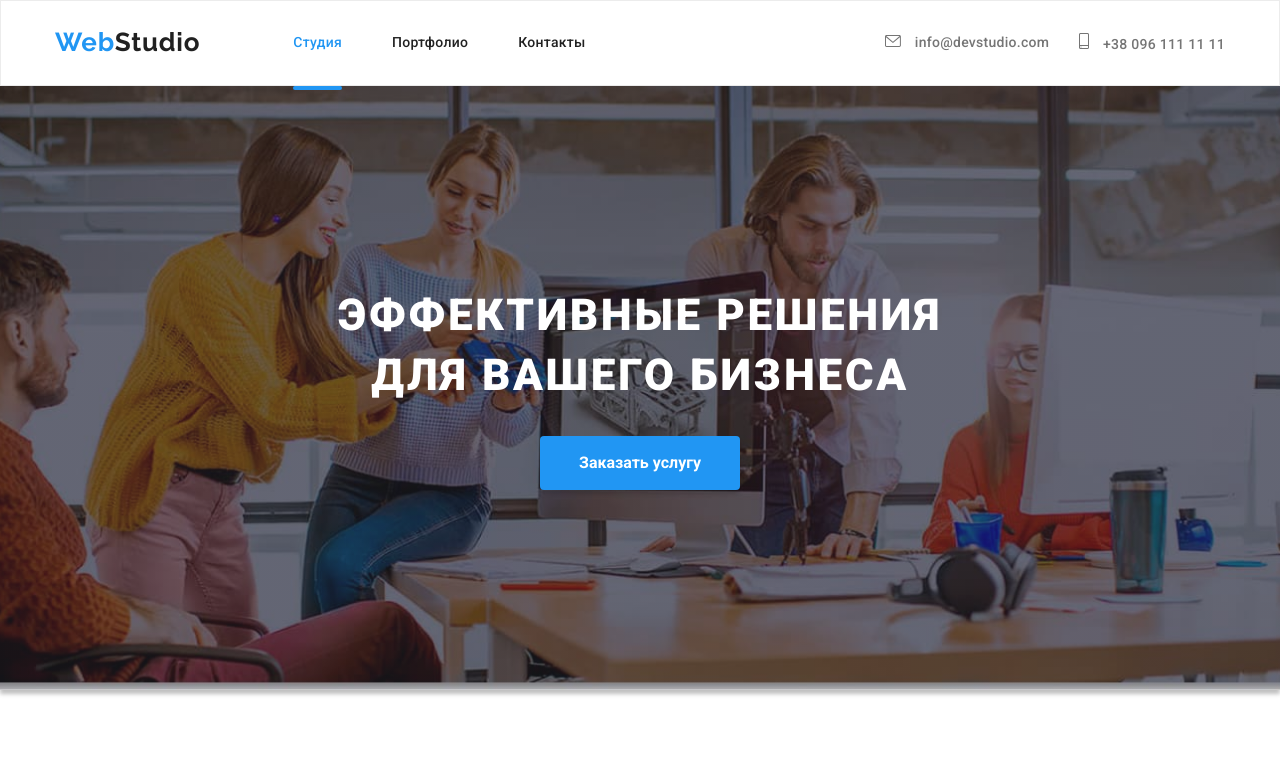
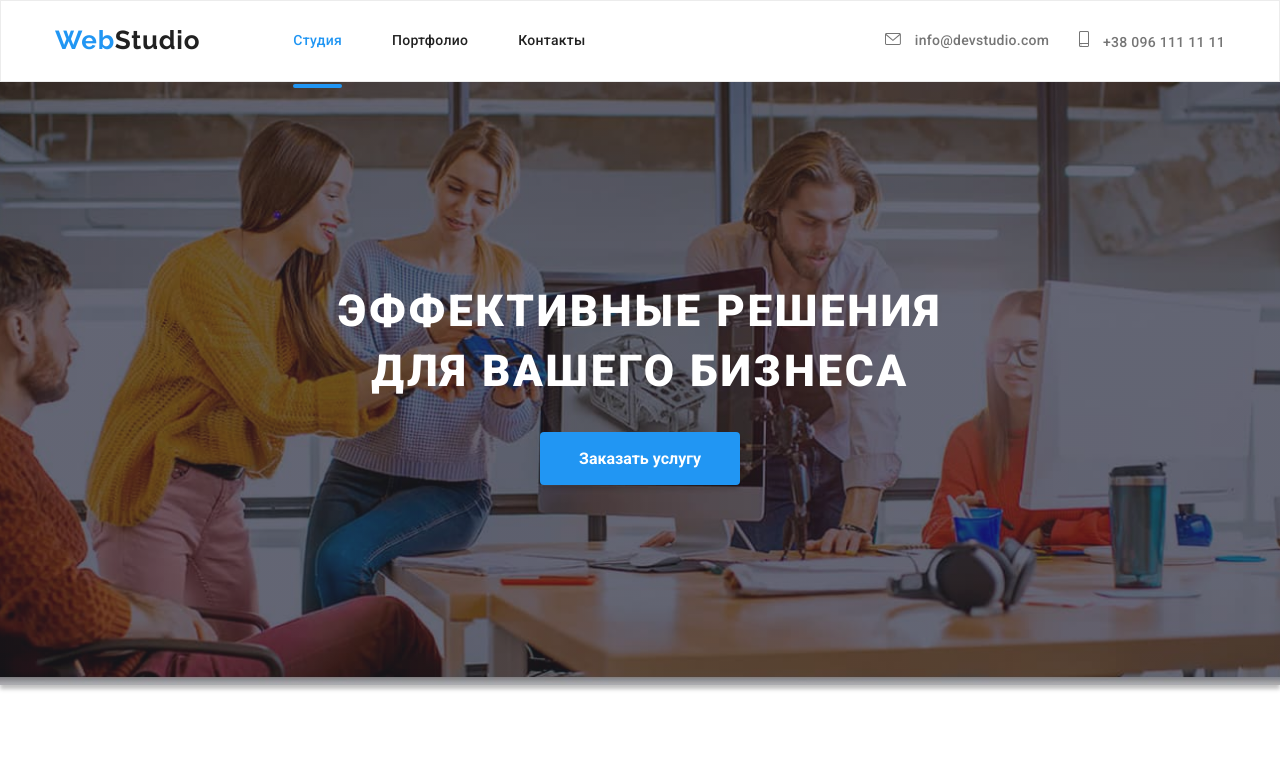
Before and after one commit to Pylypovych-Olha/goit-markup-hw-08, a plain HTML site: page index.html in a window 1280 px wide. Shown: the top 775 px of the page. Drawn offline with nearby package versions, Linux system fonts and the light colour scheme.

Commit message:
забрала зайві марджини з футера та хедера

```diff
--- a/sass/components/_contacts.scss
+++ b/sass/components/_contacts.scss
@@ -6,26 +6,26 @@
     flex-direction: column;
     margin-left: auto;
     //margin-left: 84px;
-    padding-top: 21px;
-    padding-bottom: 21px;
+    //padding-top: 21px;
+    //padding-bottom: 21px;
   }
   @include desktop {
     display: flex;
     margin-left: auto;
     flex-direction: row;
-    padding-top: 32px;
-    padding-bottom: 32px;
+    padding: 0;
   }
 
   &__item {
     @include tablet {
-      //margin-bottom: 10px;
+      margin-bottom: 10px;
       &:not(:first-child) {
         margin-bottom: 0;
       }
     }
     @include desktop {
       align-items: center;
+      margin-bottom: 0;
 
       &:not(:last-child) {
         margin-right: 30px;
@@ -54,8 +54,8 @@
     @include desktop {
       font-size: 14px;
       line-height: 1.14;
-      //padding-top: 32px;
-      //padding-bottom: 32px;
+      padding-top: 32px;
+      padding-bottom: 32px;
     }
   }
 
@@ -70,8 +70,18 @@
   }
 }
 .contacts__mail {
-  padding-top: 20px;
+  @include tablet {
+    padding-top: 21px;
+  }
+  @include desktop {
+    padding-top: 32px;
+  }
 }
 .contacts__tel {
-  padding-bottom: 20px;
+  @include tablet {
+    padding-bottom: 21px;
+  }
+  @include desktop {
+    padding-bottom: 32px;
+  }
 }
--- a/sass/components/_footer.scss
+++ b/sass/components/_footer.scss
@@ -19,6 +19,9 @@
       align-items: baseline;
       margin-bottom: 60px;
       margin-right: auto;
+      @include desktop {
+        margin-bottom: 0;
+      }
     }
   }
 }
--- a/sass/components/_join.scss
+++ b/sass/components/_join.scss
@@ -27,7 +27,6 @@
   justify-content: center;
   @include desktop {
     display: flex;
-    margin-right: 93px;
   }
   &__icon {
     width: 20px;
--- a/sass/components/_subscribe.scss
+++ b/sass/components/_subscribe.scss
@@ -1,5 +1,7 @@
 .subscribe {
-  margin-top: 60px;
+  @media screen and (max-width: 1199px) {
+    margin-top: 60px;
+  }
   &__form {
     //display: inline-block;
     margin-left: auto;
```
Also changed, not shown: css/main.css, css/main.min.css, 2 other files.
